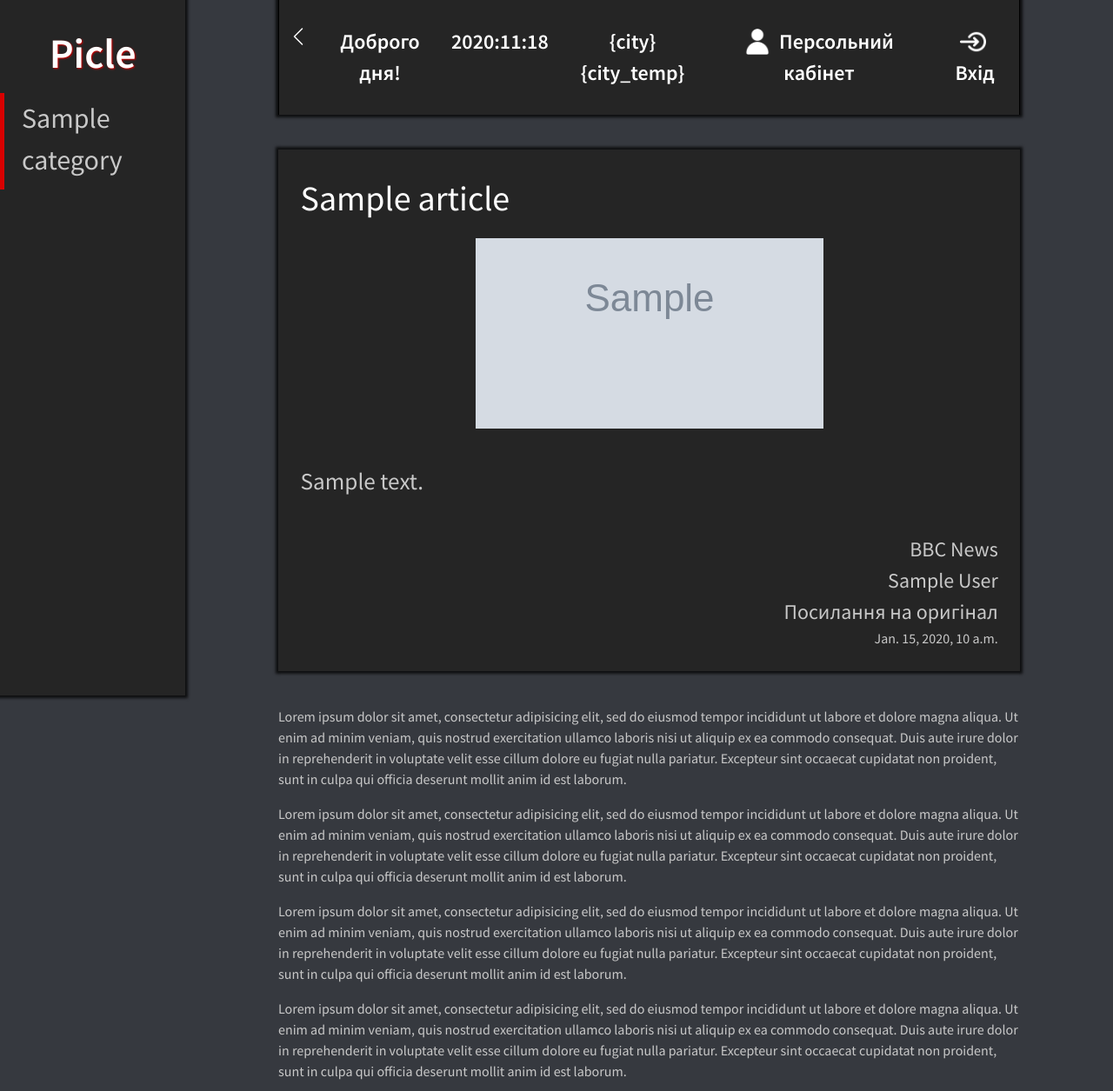
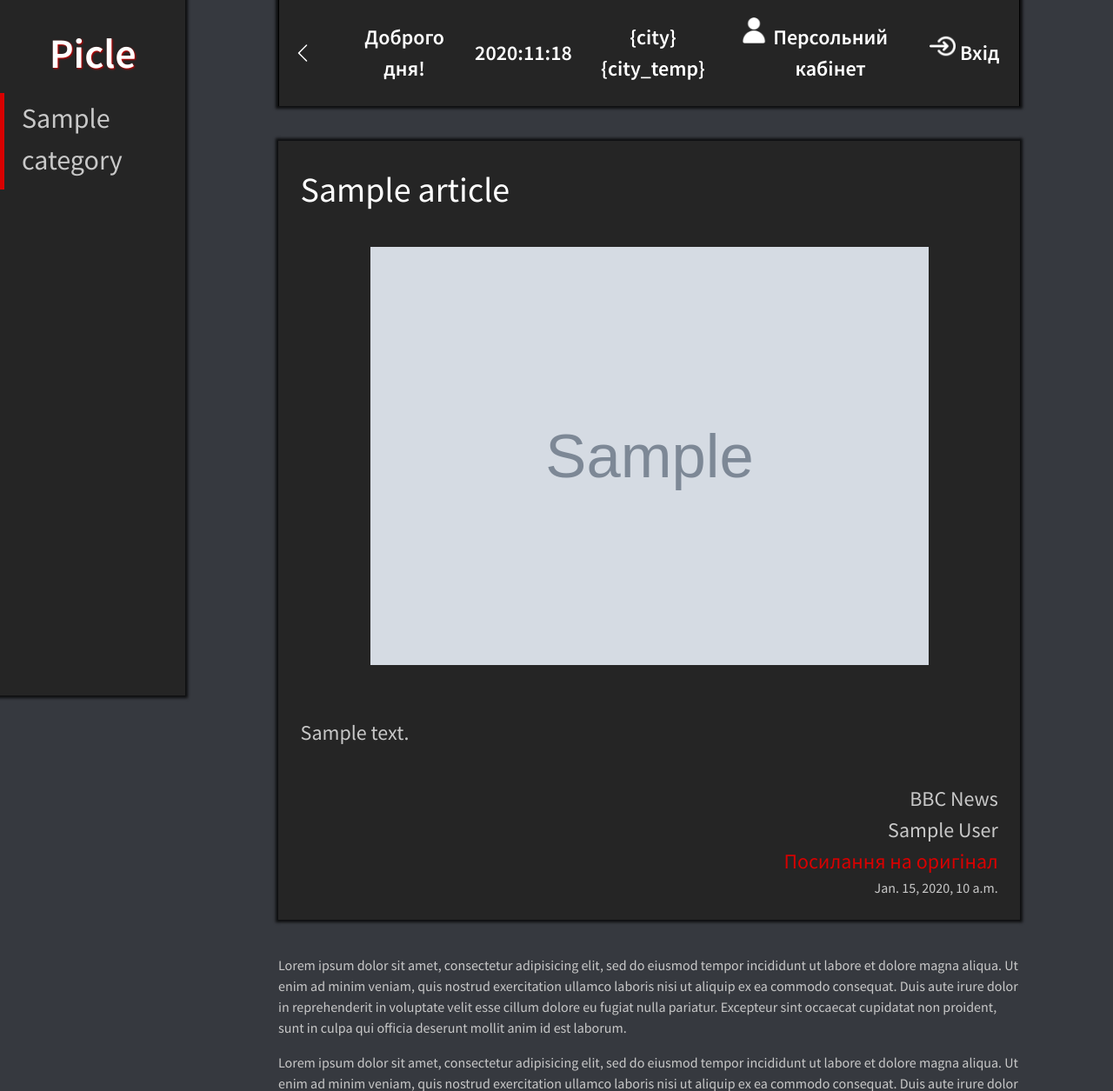
Before and after one commit to Dima2504/Django_news_engine, a Django app: template news/templates/news/news_detail.html in a window 1280 px wide. Shown: the top 1255 px of the page at 87% size. Run offline with Django 3.2, Linux system fonts and the light colour scheme; the template is opened without the code that fills it: most values are stand-ins (such as "Sample title", 1, 10 or a date in 2020); grey boxes marked "Sample" are stand-in pictures; some libraries are stand-ins or nearby versions.

Commit message:
Small changes in main.css and news_page.css

```diff
--- a/news/templates/news/news_detail.html
+++ b/news/templates/news/news_detail.html
@@ -20,7 +20,7 @@
             <div class="right">
                 <div class="news-page-additional-info">BBC News</div>
                 <div class="news-page-additional-info">{{ article.author }}</div>
-                <a href="{{ article.url }}"><div class="news-page-additional-info">Посилання на оригінал</div></a>
+                <div class="news-page-additional-info"><a href="{{ article.url }}" target="_blank">Посилання на оригінал</a></div>
                 <div class="single-time">{{ article.published_at }}</div>
             </div>
         </div>
--- a/static/css/main.css
+++ b/static/css/main.css
@@ -15,9 +15,9 @@ a:hover {
 }
 
 .icon {
-	margin: -5px 5px 0 0;
+	margin-right: 5px;
 	width: 30px;
-	height: 30px;
+	height: 100%;
 }
 
 #sidebar-menu {
@@ -42,6 +42,7 @@ a:hover {
 
 ul {
 	padding: 0;
+	width: 100%;
 }
 
 p {
@@ -98,17 +99,17 @@ li {
 	padding: 0;
 }
 
-.navbar ul {
+.navbar li {
 	text-align: center;
+	display: flex;
+	font-size: 1.5em;
+	font-weight: 600;
+	padding: 25px 15px;
+	margin: auto;
 }
 
-.navbar li {
-	display: inline-block;
-	padding: 20px;
-	font-size: 1.5em;
-	font-weight: 600;
-	max-width: 100%;
-	padding: 30px 10px;
+.navbar a.nav-link {
+	margin: auto;
 }
 
 .navbar a:hover{
@@ -233,3 +234,24 @@ img.single-news-img {
 	-moz-box-shadow: 0px 0px 3px 3px rgba(0,0,0,0.75);
 	box-shadow: 0px 0px 3px 3px rgba(0,0,0,0.75);
 }
+
+button {
+	padding: 10px;
+	font-size: 1.6em;
+	outline: none;
+	border: 1px solid black;
+	border-bottom: 3px solid #D80000;
+	background-color: #2E2F32;
+	color: #C8C8C8;
+}
+
+button:hover {
+	outline: none;
+	background-color: #D80000;
+	transition: 0.3s;
+	color: white;
+}
+
+button:focus {
+	outline: none;
+}
--- a/static/css/news_page.css
+++ b/static/css/news_page.css
@@ -1,15 +1,14 @@
 .news-page-img {
 	text-align: center;
-	overflow: hidden;
 }
 
 .news-page-img img {
-	height: 100%;
-	margin-top: -10%;
+	width: 80%;
+	margin: 20px 0;
 }
 
 .news-page-text {
-	font-size: 1.7em;
+	font-size: 1.5em;
 	margin: 40px 0;
 }
 
@@ -17,6 +16,10 @@
 	font-size: 1.5em;
 }
 
+.news-page-additional-info a {
+	color: #D80000;
+}
+
 .right {
 	text-align: right;
 }
```
